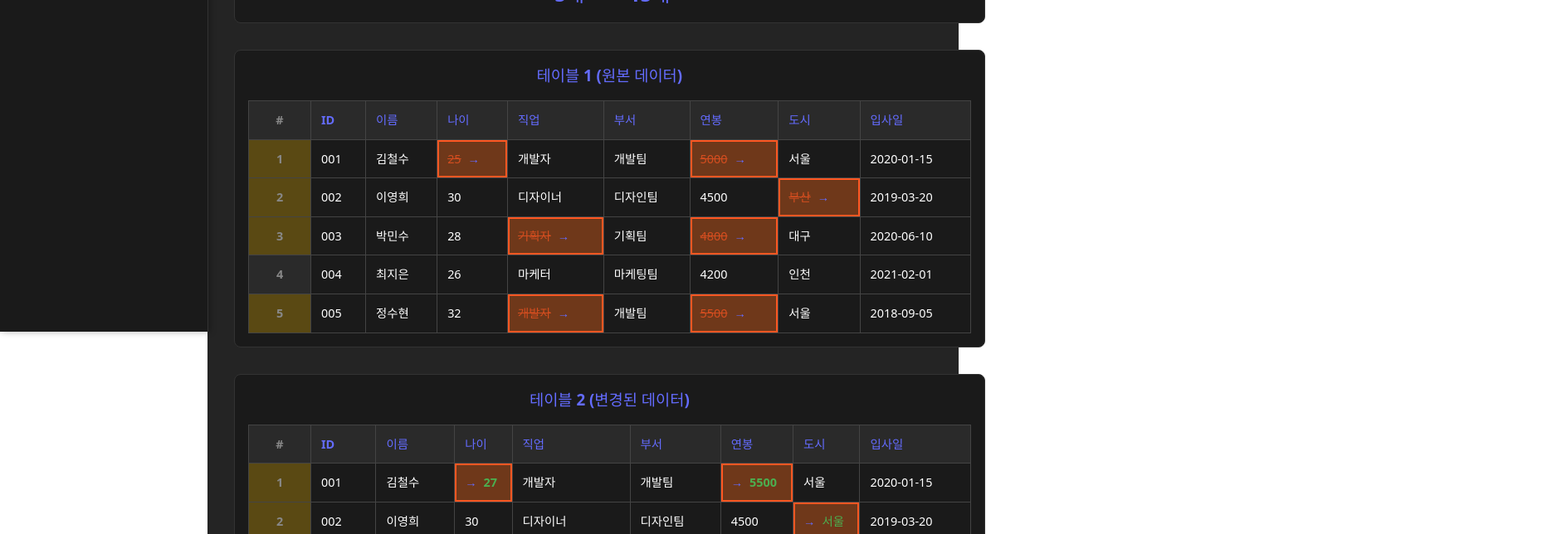
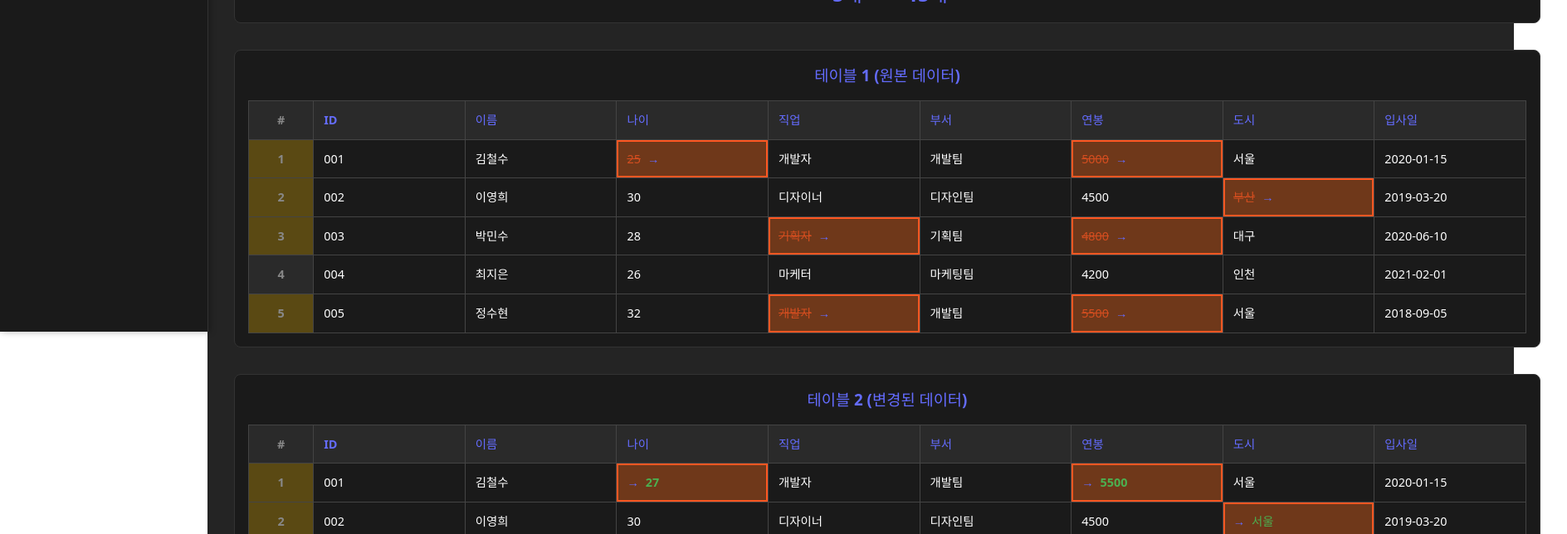
Before and after one commit to gdwb3219/p-invest, a React (Vite) app: page /compare in a window 1280 px wide. Shown: the part 400-1044 px from the top of the page at 83% size, 1888 px wide, since content can reach past the window. Built offline with nearby package versions, Linux system fonts and the light colour scheme; the HTML template or start-up script is replaced by a standard one.

Commit message:
테이블 셀 길이 고정

```diff
--- a/src/components/ComparisonTable.css
+++ b/src/components/ComparisonTable.css
@@ -33,6 +33,7 @@
   width: 100%;
   border-collapse: collapse;
   font-size: 0.9rem;
+  table-layout: fixed; /* 셀 크기 고정 */
 }
 
 .comparison-table th {
@@ -44,6 +45,12 @@
   position: sticky;
   top: 0;
   z-index: 10;
+  width: 150px; /* 기본 열 너비 */
+  min-width: 100px;
+  max-width: 200px;
+  overflow: hidden;
+  text-overflow: ellipsis;
+  white-space: nowrap;
 }
 
 .comparison-table td {
@@ -51,6 +58,13 @@
   border: 1px solid #444;
   background-color: #1a1a1a;
   color: #fff;
+  width: 150px; /* 기본 열 너비 */
+  min-width: 100px;
+  max-width: 200px;
+  overflow: hidden;
+  text-overflow: ellipsis;
+  white-space: nowrap;
+  position: relative;
 }
 
 .comparison-table .row-number {
@@ -95,8 +109,15 @@
 
 .comparison-table .clickable-cell:hover {
   background-color: rgba(255, 87, 34, 0.5) !important;
-  transform: scale(1.02);
   box-shadow: 0 2px 8px rgba(255, 87, 34, 0.4);
+}
+
+.cell-text {
+  display: block;
+  overflow: hidden;
+  text-overflow: ellipsis;
+  white-space: nowrap;
+  width: 100%;
 }
 
 .reason-badge {
@@ -110,7 +131,23 @@
   display: flex;
   align-items: center;
   gap: 0.5rem;
-  flex-wrap: wrap;
+  overflow: hidden;
+  width: 100%;
+}
+
+.cell-with-diff > * {
+  overflow: hidden;
+  text-overflow: ellipsis;
+  white-space: nowrap;
+  flex-shrink: 1;
+}
+
+.cell-with-diff .diff-indicator {
+  flex-shrink: 0;
+}
+
+.cell-with-diff .reason-badge {
+  flex-shrink: 0;
 }
 
 .old-value {
--- a/src/components/ComparisonTable.jsx
+++ b/src/components/ComparisonTable.jsx
@@ -73,23 +73,27 @@ function ComparisonTable({ table1, table2, table1Headers, table2Headers, compari
                       const diffInfo = getDiffInfo(rowIndex, header);
                       const cellClass = getCellClass(rowIndex, header);
                       const hasReason = getChangeReason(rowIndex, header);
+                      const cellValue = getCellValue(table1, rowIndex, header);
+                      const tooltipText = diffInfo
+                        ? `클릭하여 변경 사유 입력\n변경 전: ${cellValue}\n변경 후: ${getCellValue(table2, rowIndex, header)}`
+                        : cellValue;
                       return (
                         <td
                           key={header}
                           className={`${cellClass} ${diffInfo ? 'clickable-cell' : ''}`}
                           onClick={() => handleCellClick(rowIndex, header)}
-                          title={diffInfo ? '클릭하여 변경 사유 입력' : ''}
+                          title={tooltipText}
                         >
                           {diffInfo ? (
                             <div className="cell-with-diff">
-                              <span className="old-value">{getCellValue(table1, rowIndex, header)}</span>
+                              <span className="old-value">{cellValue}</span>
                               <span className="diff-indicator">→</span>
                               {hasReason && (
                                 <span className="reason-badge" title={hasReason}>💬</span>
                               )}
                             </div>
                           ) : (
-                            getCellValue(table1, rowIndex, header)
+                            <span className="cell-text">{cellValue}</span>
                           )}
                         </td>
                       );
@@ -122,23 +126,27 @@ function ComparisonTable({ table1, table2, table1Headers, table2Headers, compari
                       const diffInfo = getDiffInfo(rowIndex, header);
                       const cellClass = getCellClass(rowIndex, header);
                       const hasReason = getChangeReason(rowIndex, header);
+                      const cellValue = getCellValue(table2, rowIndex, header);
+                      const tooltipText = diffInfo
+                        ? `클릭하여 변경 사유 입력\n변경 전: ${getCellValue(table1, rowIndex, header)}\n변경 후: ${cellValue}`
+                        : cellValue;
                       return (
                         <td
                           key={header}
                           className={`${cellClass} ${diffInfo ? 'clickable-cell' : ''}`}
                           onClick={() => handleCellClick(rowIndex, header)}
-                          title={diffInfo ? '클릭하여 변경 사유 입력' : ''}
+                          title={tooltipText}
                         >
                           {diffInfo ? (
                             <div className="cell-with-diff">
                               <span className="diff-indicator">→</span>
-                              <span className="new-value">{getCellValue(table2, rowIndex, header)}</span>
+                              <span className="new-value">{cellValue}</span>
                               {hasReason && (
                                 <span className="reason-badge" title={hasReason}>💬</span>
                               )}
                             </div>
                           ) : (
-                            getCellValue(table2, rowIndex, header)
+                            <span className="cell-text">{cellValue}</span>
                           )}
                         </td>
                       );
```
